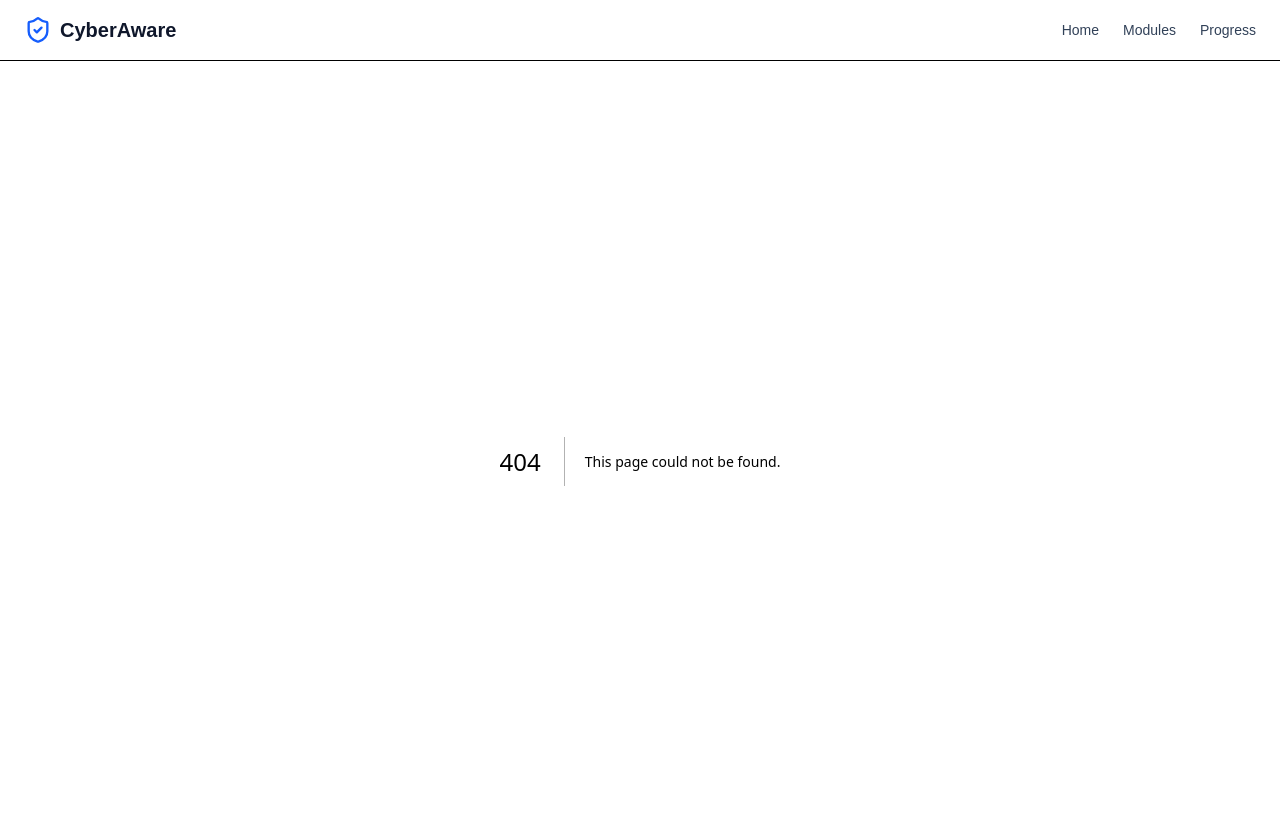
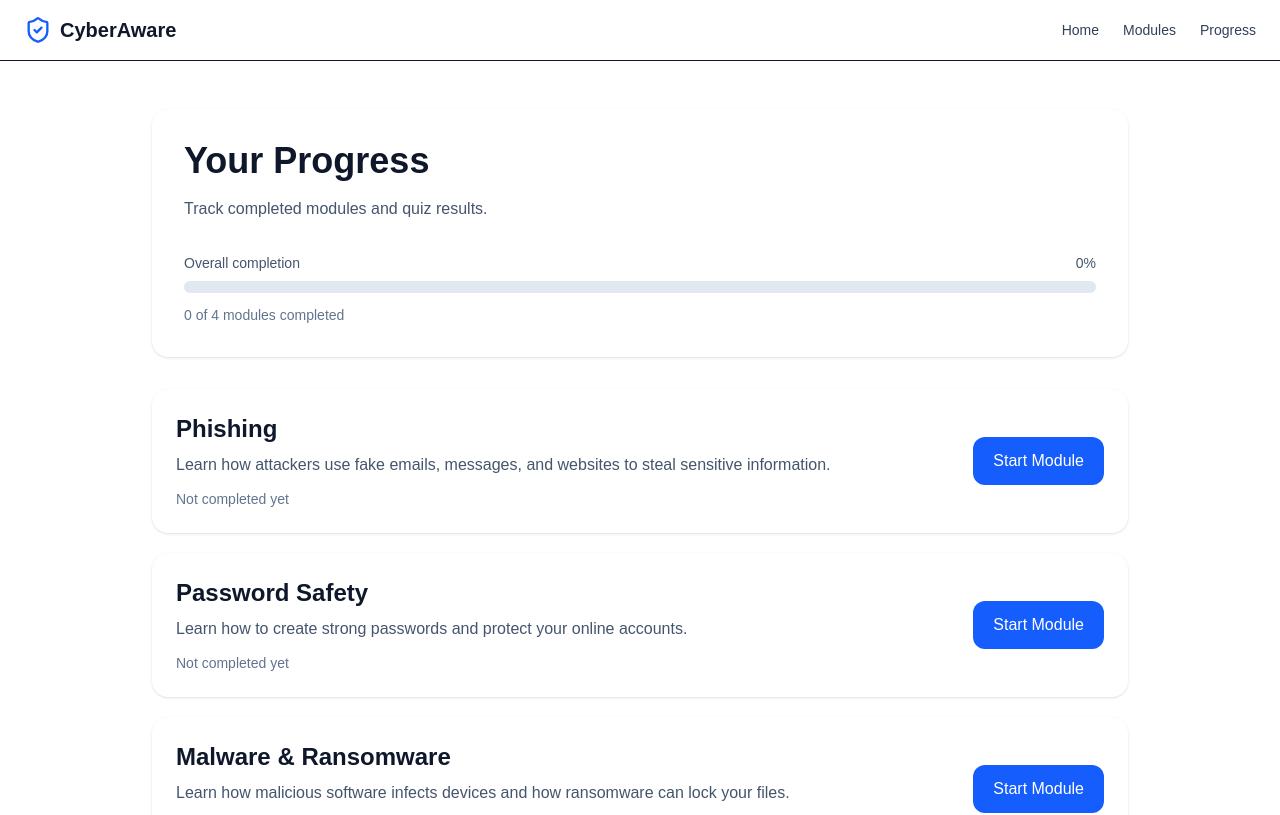
Before and after one commit to TIS0N/cyber-awareness-app, a Next.js app: page /progress in a window 1280 px wide. Before the commit this address had no page. Shown: the top 815 px of the page. Built offline with nearby package versions, Linux system fonts and the light colour scheme.

Commit message:
Improved home page layout, addded progress for the user to see with local storage.

```diff
--- a/src/app/page.tsx
+++ b/src/app/page.tsx
@@ -1,3 +1,4 @@
+/*
 import ModuleCard from "../components/modules/ModuleCard";
 import { modules } from "../data/modules";
 
@@ -37,3 +38,10 @@ export default function HomePage() {
     </div>
   );
 }
+*/
+
+import HomeWrapper from "../components/home/HomeWrapper";
+
+export default function HomePage() {
+  return <HomeWrapper />;
+}
--- /dev/null
+++ b/src/app/progress/page.tsx
@@ -0,0 +1,5 @@
+import ProgressWrapper from "../../components/progress/ProgressWrapper";
+
+export default function ProgressPage() {
+  return <ProgressWrapper />;
+}
--- a/src/app/quiz/[moduleId]/page.tsx
+++ b/src/app/quiz/[moduleId]/page.tsx
@@ -34,7 +34,7 @@ export default async function QuizPage({ params }: QuizPageProps) {
         </p>
       </div>
 
-      <QuizClient questions={questions} />
+      <QuizClient questions={questions} moduleId={moduleId} />
     </div>
   );
 }
--- /dev/null
+++ b/src/components/home/HomeClient.tsx
@@ -0,0 +1,57 @@
+"use client";
+
+import { useState } from "react";
+import ModuleCard from "../../components/modules/ModuleCard";
+import { modules } from "../../data/modules";
+import { getProgress } from "../../services/progressService";
+import { ModuleProgress } from "../../types/progress";
+
+export default function HomeClient() {
+  const [progress] = useState<ModuleProgress[]>(() => getProgress());
+
+  function getModuleProgress(moduleId: string) {
+    return progress.find((item) => item.moduleId === moduleId);
+  }
+
+  return (
+    <div className="mx-auto max-w-7xl px-6 py-12">
+      <section className="mb-14">
+        <h1 className="mb-6 text-5xl font-extrabold leading-tight text-slate-900">
+          Stay Safe Online
+        </h1>
+
+        <p className="max-w-3xl text-lg leading-8 text-slate-600">
+          Learn how to recognize online threats, avoid scams, and protect your
+          personal information through interactive cybersecurity education.
+        </p>
+      </section>
+
+      <section>
+        <div className="mb-8 flex items-center justify-between">
+          <h2 className="text-3xl font-bold text-slate-900">
+            Learning Modules
+          </h2>
+        </div>
+
+        <div className="grid gap-6 md:grid-cols-2 xl:grid-cols-4">
+          {modules.map((module) => {
+            const moduleProgress = getModuleProgress(module.id);
+
+            return (
+              <ModuleCard
+                key={module.id}
+                id={module.id}
+                title={module.title}
+                description={module.description}
+                color={module.color}
+                completed={Boolean(moduleProgress)}
+                score={moduleProgress?.score}
+                totalQuestions={moduleProgress?.totalQuestions}
+              />
+            );
+          })}
+        </div>
+      </section>
+    </div>
+  );
+}
--- /dev/null
+++ b/src/components/home/HomeWrapper.tsx
@@ -0,0 +1,11 @@
+"use client";
+
+import dynamic from "next/dynamic";
+
+const HomeClient = dynamic(() => import("./HomeClient"), {
+  ssr: false,
+});
+
+export default function HomeWrapper() {
+  return <HomeClient />;
+}
--- a/src/components/modules/ModuleCard.tsx
+++ b/src/components/modules/ModuleCard.tsx
@@ -5,6 +5,9 @@ interface ModuleCardProps {
   title: string;
   description: string;
   color: string;
+  completed?: boolean;
+  score?: number;
+  totalQuestions?: number;
 }
 
 export default function ModuleCard({
@@ -12,15 +15,32 @@ export default function ModuleCard({
   title,
   description,
   color,
+  completed = false,
+  score,
+  totalQuestions,
 }: ModuleCardProps) {
   return (
     <Link
       href={`/modules/${id}`}
       className={`${color} rounded-2xl border border-slate-200 p-6 transition hover:scale-[1.02] hover:shadow-md`}
     >
-      <h2 className="mb-3 text-2xl font-bold text-slate-900">{title}</h2>
+      <div className="mb-3 flex items-start justify-between gap-3">
+        <h2 className="text-2xl font-bold text-slate-900">{title}</h2>
+
+        {completed && (
+          <span className="rounded-full bg-green-100 px-3 py-1 text-xs font-bold text-green-700">
+            Completed
+          </span>
+        )}
+      </div>
 
       <p className="text-sm leading-6 text-slate-700">{description}</p>
+
+      {completed && score !== undefined && totalQuestions !== undefined && (
+        <p className="mt-4 text-sm font-medium text-green-800">
+          Score: {score} / {totalQuestions}
+        </p>
+      )}
     </Link>
   );
 }
--- /dev/null
+++ b/src/components/progress/ProgressClient.tsx
@@ -0,0 +1,109 @@
+"use client";
+
+import { useState } from "react";
+import Link from "next/link";
+import { modules } from "../../data/modules";
+import { getProgress, clearProgress } from "../../services/progressService";
+import { ModuleProgress } from "../../types/progress";
+
+export default function ProgressClient() {
+  const [progress, setProgress] = useState<ModuleProgress[]>(() =>
+    getProgress(),
+  );
+
+  const completedModules = progress.length;
+  const totalModules = modules.length;
+  const completionPercentage =
+    totalModules > 0 ? Math.round((completedModules / totalModules) * 100) : 0;
+
+  function handleClearProgress() {
+    clearProgress();
+    setProgress([]);
+  }
+
+  function getModuleProgress(moduleId: string) {
+    return progress.find((item) => item.moduleId === moduleId);
+  }
+
+  return (
+    <div className="mx-auto max-w-5xl px-6 py-12">
+      <section className="rounded-2xl bg-white p-8 shadow-sm">
+        <h1 className="mb-4 text-4xl font-bold text-slate-900">
+          Your Progress
+        </h1>
+
+        <p className="text-slate-600">
+          Track completed modules and quiz results.
+        </p>
+
+        <div className="mt-8">
+          <div className="mb-2 flex items-center justify-between text-sm text-slate-600">
+            <span>Overall completion</span>
+            <span>{completionPercentage}%</span>
+          </div>
+
+          <div className="h-3 rounded-full bg-slate-200">
+            <div
+              className="h-3 rounded-full bg-blue-600"
+              style={{ width: `${completionPercentage}%` }}
+            />
+          </div>
+
+          <p className="mt-3 text-sm text-slate-500">
+            {completedModules} of {totalModules} modules completed
+          </p>
+        </div>
+      </section>
+
+      <section className="mt-8 grid gap-5">
+        {modules.map((module) => {
+          const moduleProgress = getModuleProgress(module.id);
+          const isCompleted = Boolean(moduleProgress);
+
+          return (
+            <div key={module.id} className="rounded-2xl bg-white p-6 shadow-sm">
+              <div className="flex flex-col gap-4 md:flex-row md:items-center md:justify-between">
+                <div>
+                  <h2 className="text-2xl font-bold text-slate-900">
+                    {module.title}
+                  </h2>
+
+                  <p className="mt-2 text-slate-600">{module.description}</p>
+
+                  {isCompleted && moduleProgress ? (
+                    <p className="mt-3 text-sm font-medium text-green-700">
+                      Completed — Score: {moduleProgress.score} /{" "}
+                      {moduleProgress.totalQuestions}
+                    </p>
+                  ) : (
+                    <p className="mt-3 text-sm font-medium text-slate-500">
+                      Not completed yet
+                    </p>
+                  )}
+                </div>
+
+                <Link
+                  href={`/modules/${module.id}`}
+                  className="rounded-xl bg-blue-600 px-5 py-3 text-center font-medium text-white transition hover:bg-blue-700"
+                >
+                  {isCompleted ? "Review Module" : "Start Module"}
+                </Link>
+              </div>
+            </div>
+          );
+        })}
+      </section>
+
+      {progress.length > 0 && (
+        <section className="mt-8 flex justify-end">
+          <button
+            onClick={handleClearProgress}
+            className="rounded-xl border border-red-300 px-5 py-3 font-medium text-red-700 transition hover:bg-red-50"
+          >
+            Reset Progress
+          </button>
+        </section>
+      )}
+    </div>
+  );
+}
--- /dev/null
+++ b/src/components/progress/ProgressWrapper.tsx
@@ -0,0 +1,11 @@
+"use client";
+
+import dynamic from "next/dynamic";
+
+const ProgressClient = dynamic(() => import("./ProgressClient"), {
+  ssr: false,
+});
+
+export default function ProgressWrapper() {
+  return <ProgressClient />;
+}
--- a/src/components/quiz/QuizClient.tsx
+++ b/src/components/quiz/QuizClient.tsx
@@ -2,15 +2,17 @@
 
 import { useState } from "react";
 import { QuizQuestion } from "../../types/quiz";
+import { saveQuizResult } from "../../services/progressService";
 
 interface QuizClientProps {
   questions: QuizQuestion[];
+  moduleId: string;
 }
 
-export default function QuizClient({ questions }: QuizClientProps) {
+export default function QuizClient({ questions, moduleId }: QuizClientProps) {
   const [currentIndex, setCurrentIndex] = useState(0);
   const [selectedAnswer, setSelectedAnswer] = useState<string | null>(null);
-  const [score, setScore] = useState(0);
+  const [selectedAnswers, setSelectedAnswers] = useState<string[]>([]);
   const [isFinished, setIsFinished] = useState(false);
 
   if (questions.length === 0) {
@@ -28,18 +30,24 @@ export default function QuizClient({ questions }: QuizClientProps) {
   const currentQuestion = questions[currentIndex];
   const isCorrect = selectedAnswer === currentQuestion.correctAnswer;
 
+  const finalScore = selectedAnswers.filter(
+    (answer, index) => answer === questions[index].correctAnswer,
+  ).length;
+
   function handleAnswer(answer: string) {
     if (selectedAnswer) return;
 
     setSelectedAnswer(answer);
-
-    if (answer === currentQuestion.correctAnswer) {
-      setScore((previousScore) => previousScore + 1);
-    }
+    setSelectedAnswers((previousAnswers) => [...previousAnswers, answer]);
   }
 
   function handleNextQuestion() {
     if (currentIndex + 1 === questions.length) {
+      const calculatedFinalScore = selectedAnswers.filter(
+        (answer, index) => answer === questions[index].correctAnswer,
+      ).length;
+
+      saveQuizResult(moduleId, calculatedFinalScore, questions.length);
       setIsFinished(true);
       return;
     }
@@ -58,7 +66,7 @@ export default function QuizClient({ questions }: QuizClientProps) {
         <p className="text-lg text-slate-700">
           Your score:{" "}
           <span className="font-bold">
-            {score} / {questions.length}
+            {finalScore} / {questions.length}
           </span>
         </p>
 
--- /dev/null
+++ b/src/services/progressService.ts
@@ -0,0 +1,65 @@
+import { ModuleProgress, ProgressData } from "../types/progress";
+
+const STORAGE_KEY = "cyber-awareness-progress";
+
+export function getProgress(): ProgressData {
+  if (typeof window === "undefined") {
+    return [];
+  }
+
+  const savedProgress = localStorage.getItem(STORAGE_KEY);
+
+  if (!savedProgress) {
+    return [];
+  }
+
+  try {
+    return JSON.parse(savedProgress) as ProgressData;
+  } catch {
+    return [];
+  }
+}
+
+export function saveQuizResult(
+  moduleId: string,
+  score: number,
+  totalQuestions: number
+): void {
+  if (typeof window === "undefined") {
+    return;
+  }
+
+  const currentProgress = getProgress();
+
+  const newProgressItem: ModuleProgress = {
+    moduleId,
+    completed: true,
+    score,
+    totalQuestions,
+    completedAt: new Date().toISOString(),
+  };
+
+  const updatedProgress = currentProgress.filter(
+    (item) => item.moduleId !== moduleId
+  );
+
+  updatedProgress.push(newProgressItem);
+
+  localStorage.setItem(STORAGE_KEY, JSON.stringify(updatedProgress));
+}
+
+export function getModuleProgress(
+  moduleId: string
+): ModuleProgress | undefined {
+  const progress = getProgress();
+
+  return progress.find((item) => item.moduleId === moduleId);
+}
+
+export function clearProgress(): void {
+  if (typeof window === "undefined") {
+    return;
+  }
+
+  localStorage.removeItem(STORAGE_KEY);
+}
--- /dev/null
+++ b/src/types/progress.ts
@@ -0,0 +1,9 @@
+export interface ModuleProgress {
+  moduleId: string;
+  completed: boolean;
+  score: number;
+  totalQuestions: number;
+  completedAt: string;
+}
+
+export type ProgressData = ModuleProgress[];
```
